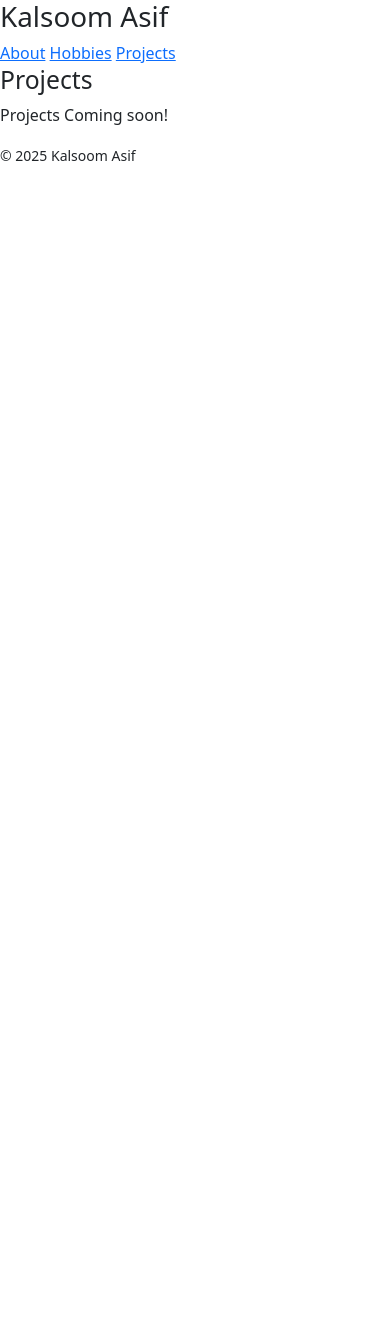
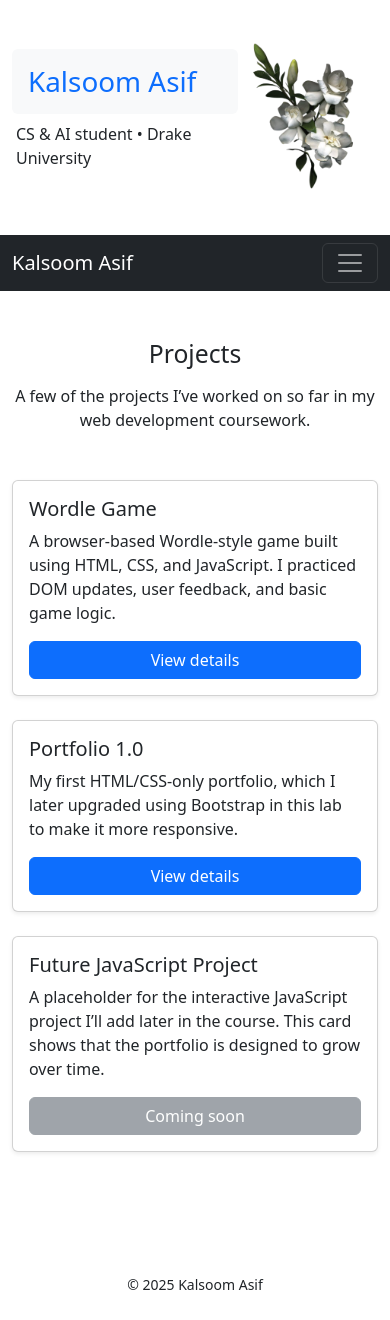
Before and after one commit to drake-full-stack/lab04-bootstrap-portfolio-2-0-kalsoom-asif, a plain HTML site: page projects.html in a window 390 px wide. Before the commit the page ends 844 px from the top, so only its background shows below. Drawn offline with nearby package versions, Linux system fonts and the light colour scheme.

Commit message:
Implement Bootstrap projects section with cards and responsive layout

```diff
--- a/index.html
+++ b/index.html
@@ -9,18 +9,13 @@
   rel="stylesheet"
 />
 
-<link
-  href="https://cdn.jsdelivr.net/npm/bootstrap@5.3.0/dist/css/bootstrap.min.css"
-  rel="stylesheet"
-/>
-
 </head>
 <body>
   <header>
-    <div style="display: flex; justify-content: space-between; align-items: center;">
+  <div class="container py-4 d-flex justify-content-between align-items-center">
       <div>
-        <h1 class="text-center text-primary bg-light p-3 rounded">Kalsoom Asif</h1>
-        <p>CS & AI student • Drake University</p>
+        <h1 class="text-primary bg-light p-3 rounded">Kalsoom Asif</h1>
+        <p class="ms-1">CS & AI student • Drake University</p>
       </div>
       <img src="assets/gardenia.png" alt="Gardenia flower" width="140" style="opacity: 1.0;">
   </div>
@@ -52,30 +47,58 @@
 
   </header>
 
-  <main>
-    <section aria-labelledby="about-heading">
-      <h2 id="about-heading">About Me</h2>
+<main class="py-5">
+
+  <!-- About + Fun Facts in a grid -->
+  <section id="about" aria-labelledby="about-heading" class="py-5">
+    <div class="container">
+      <div class="row align-items-start">
+        <!-- About text -->
+        <div class="col-lg-8">
+          <h2 id="about-heading" class="mb-3">About Me</h2>
           <p>
             I am an international student at Drake University majoring in Computer Science and Artificial Intelligence.
             I’m building this portfolio for my Web Development course and will expand it through the semester.
             My current goals are to get a starting job as I graduate, write a book part time, and then move to France to work in the fashion industry.
           </p>
+        </div>
 
-      <h3>Fun Facts:</h3>
-      <ul>
+        <!-- Fun Facts in a card-style box -->
+        <div class="col-lg-4 mt-4 mt-lg-0">
+          <div class="border rounded p-3 bg-white shadow-sm h-100">
+            <h3 class="h5">Fun Facts</h3>
+            <ul class="mb-0">
               <li>I joined Drake as a freshman, transferred 51 credits over the summer, and am now a senior graduating next semester.</li>
               <li>I know five languages. I am fluent in Urdu (the national language of Pakistan), Sindhi (my mother tongue), and English. I understand Punjabi (a northern language of Pakistan), can speak Hindi, and can also read Arabic.</li>
               <li>My teacher once entered me into an art competition without telling me. I painted for the first time in my life there — and won.</li>
             </ul>
+          </div>
+        </div>
+      </div>
+    </div>
   </section>
 
-    <section aria-labelledby="contact-heading">
-      <h2 id="contact-heading">Contact</h2>
-      <ul>
-        <li>Email: <a href="mailto:kalsoomasif.jokhio@drake.edu">kalsoomasif.jokhio@drake.edu</a></li>
-        <li>GitHub: <a href="https://github.com/kalsoom-asif">github.com/kalsoom-asif</a></li>
+  <!-- Contact section -->
+  <section id="contact" aria-labelledby="contact-heading" class="py-5 bg-light">
+    <div class="container">
+      <div class="row justify-content-center">
+        <div class="col-md-8">
+          <h2 id="contact-heading" class="mb-3">Contact</h2>
+          <ul class="list-unstyled">
+            <li>
+              Email:
+              <a href="mailto:kalsoomasif.jokhio@drake.edu">kalsoomasif.jokhio@drake.edu</a>
+            </li>
+            <li>
+              GitHub:
+              <a href="https://github.com/kalsoom-asif">github.com/kalsoom-asif</a>
+            </li>
           </ul>
+        </div>
+      </div>
+    </div>
   </section>
+
 </main>
 
   <footer>
--- a/projects.html
+++ b/projects.html
@@ -8,27 +8,109 @@
   <link href="https://cdn.jsdelivr.net/npm/bootstrap-icons@1.11.3/font/bootstrap-icons.css" rel="stylesheet">
   <link rel="stylesheet" href="styles/main.css">
 </head>
+
 <body>
+
+  <!-- HEADER (copied exactly from index.html) -->
   <header>
-    <h1>Kalsoom Asif</h1>
-    <nav>
-      <a href="index.html">About</a>
-      <a href="hobbies.html">Hobbies</a>
-      <a href="projects.html" aria-current="page">Projects</a>
+    <div class="container py-4 d-flex justify-content-between align-items-center">
+      <div>
+        <h1 class="text-primary bg-light p-3 rounded">Kalsoom Asif</h1>
+        <p class="ms-1">CS & AI student • Drake University</p>
+      </div>
+      <img src="assets/gardenia.png" alt="Gardenia flower" width="140" style="opacity: 1.0;">
+    </div>
+
+    <!-- NAVBAR (copied exactly as in index.html) -->
+    <nav class="navbar navbar-expand-lg navbar-dark bg-dark">
+      <div class="container">
+        <a class="navbar-brand" href="index.html">Kalsoom Asif</a>
+        <button
+          class="navbar-toggler"
+          type="button"
+          data-bs-toggle="collapse"
+          data-bs-target="#navbarNav"
+          aria-controls="navbarNav"
+          aria-expanded="false"
+          aria-label="Toggle navigation"
+        >
+          <span class="navbar-toggler-icon"></span>
+        </button>
+
+        <div class="collapse navbar-collapse" id="navbarNav">
+          <ul class="navbar-nav ms-auto">
+            <li class="nav-item"><a class="nav-link" href="index.html">About</a></li>
+            <li class="nav-item"><a class="nav-link" href="hobbies.html">Hobbies</a></li>
+            <li class="nav-item"><a class="nav-link active" aria-current="page" href="projects.html">Projects</a></li>
+          </ul>
+        </div>
+      </div>
     </nav>
   </header>
 
-  <main>
-    <section aria-labelledby="projects-heading">
-      <h2 id="projects-heading">Projects</h2>
-      <p>Projects Coming soon!</p>
-    </section>
+  <!-- MAIN CONTENT -->
+  <main class="container py-5">
+    <h2 class="text-center mb-3">Projects</h2>
+    <p class="text-center mb-5">
+      A few of the projects I’ve worked on so far in my web development coursework.
+    </p>
+
+    <div class="row justify-content-center gy-4">
+
+      <!-- Project 1 -->
+      <div class="col-md-4">
+        <div class="card h-100 shadow-sm">
+          <div class="card-body">
+            <h5 class="card-title">Wordle Game</h5>
+            <p class="card-text">
+              A browser-based Wordle-style game built using
+              HTML, CSS, and JavaScript. I practiced DOM updates,
+              user feedback, and basic game logic.
+            </p>
+            <a href="#" class="btn btn-primary w-100">View details</a>
+          </div>
+        </div>
+      </div>
+
+      <!-- Project 2 -->
+      <div class="col-md-4">
+        <div class="card h-100 shadow-sm">
+          <div class="card-body">
+            <h5 class="card-title">Portfolio 1.0</h5>
+            <p class="card-text">
+              My first HTML/CSS-only portfolio, which I later
+              upgraded using Bootstrap in this lab to make it more
+              responsive.
+            </p>
+            <a href="#" class="btn btn-primary w-100">View details</a>
+          </div>
+        </div>
+      </div>
+
+      <!-- Project 3 -->
+      <div class="col-md-4">
+        <div class="card h-100 shadow-sm">
+          <div class="card-body">
+            <h5 class="card-title">Future JavaScript Project</h5>
+            <p class="card-text">
+              A placeholder for the interactive JavaScript project I’ll
+              add later in the course. This card shows that the
+              portfolio is designed to grow over time.
+            </p>
+            <button class="btn btn-secondary w-100" disabled>Coming soon</button>
+          </div>
+        </div>
+      </div>
+
+    </div>
   </main>
 
-  <footer>
+  <!-- FOOTER -->
+  <footer class="text-center py-4 mt-5">
     <small>&copy; <span id="year"></span> Kalsoom Asif</small>
     <script>document.getElementById('year').textContent = new Date().getFullYear();</script>
-    <script src="https://cdn.jsdelivr.net/npm/bootstrap@5.3.0/dist/js/bootstrap.bundle.min.js"></script>
   </footer>
+
+  <script src="https://cdn.jsdelivr.net/npm/bootstrap@5.3.0/dist/js/bootstrap.bundle.min.js"></script>
 </body>
 </html>
```
Lines whose indentation alone changed are shown as unchanged.
